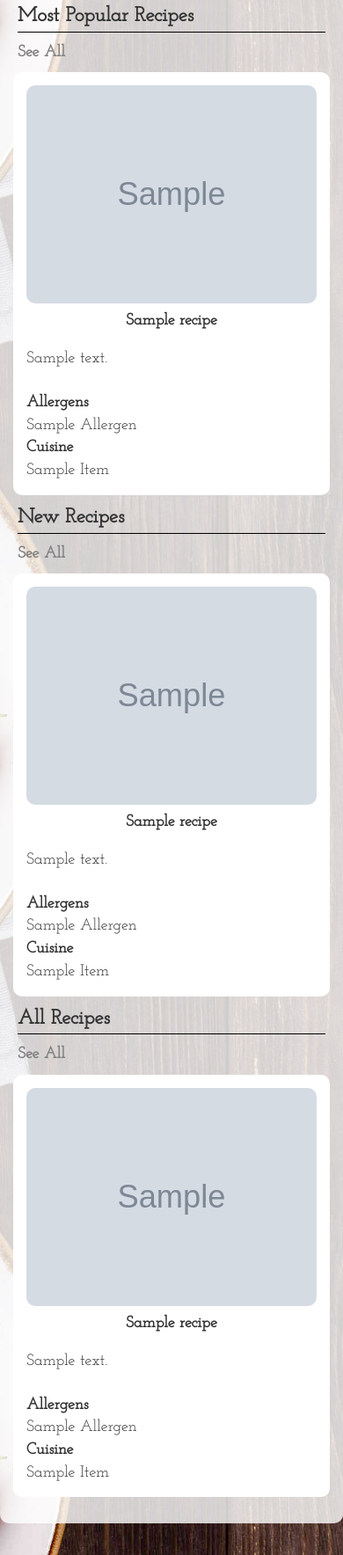
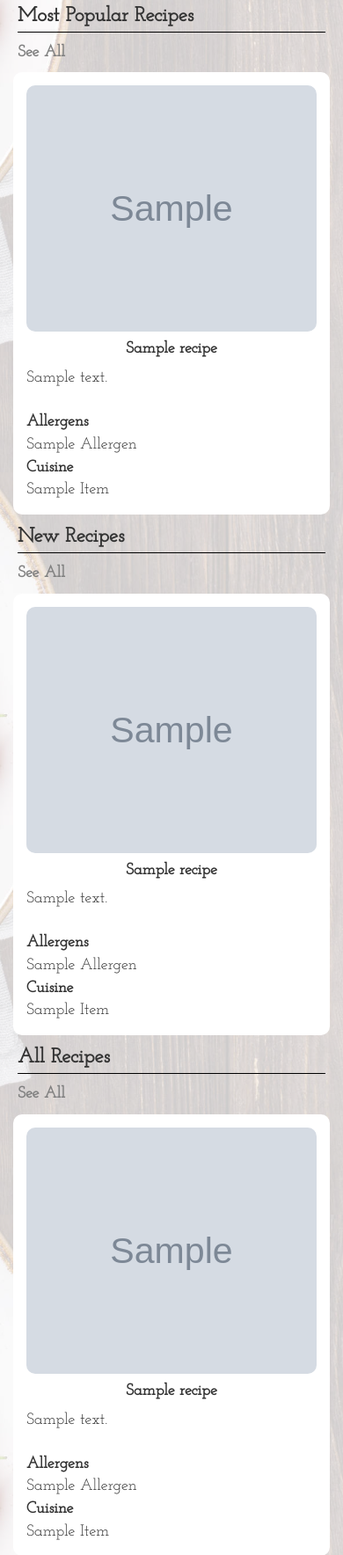
Before and after one commit to brettcutt/the-chefs-desire, a Flask app: page /recipes in a window 390 px wide. Shown: the part 307-2075 px from the top of the page at 88% size. Run offline with Flask 2, Linux system fonts and the light colour scheme; grey boxes marked "Sample" are stand-in pictures; a database or web service that is not in the repository returns one stand-in record (values such as "Sample title"); some libraries are stand-ins or nearby versions.

Commit message:
change image responsive sizing

```diff
--- a/static/css/style.css
+++ b/static/css/style.css
@@ -804,7 +804,7 @@ table {
 }
 
 .name_box {
-    height: 50px;
+    height: auto;
 }
 
 .name_box p {
@@ -821,9 +821,26 @@ table {
 }
 
 .found_image {
-    height: auto;
+    height: 240px;
     width: 100%;
     border-radius: 10px;
+    object-fit: cover;
+}
+@media (max-width: 767px) {
+    .found_image {
+    height: 280px;
+    }
+}
+
+@media (min-width: 768px) and (max-width: 991px) {
+    .found_image {
+    height: 196px;
+}
+}
+@media (min-width: 992px) and (max-width: 1201px) {
+    .found_image {
+    height: 180px;
+}
 }
 
 
@@ -938,7 +955,6 @@ ol li p {
     border-radius: 10px;
 }
 
-
 .view_and_like {
     margin: 5px 5px;
     display: inline-block;
```
